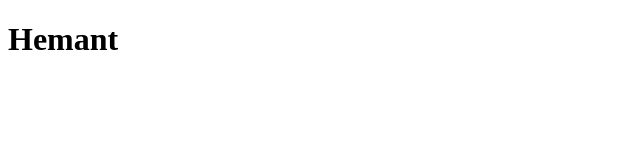
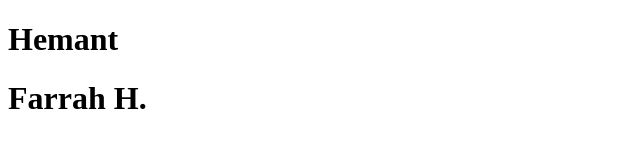
Before and after one commit to farrahh/group, a plain HTML site: page index.html in a window 1280 px wide. Shown: the whole page, without its empty margins (0-640 px from the left). Drawn offline with Linux system fonts and the light colour scheme.

Commit message:
added name farrah

```diff
--- a/index.html
+++ b/index.html
@@ -6,7 +6,7 @@
   </head>
   <body>
     <h1>Hemant</h1>
-    <h1></h1>
+    <h1> Farrah H.</h1>
     <h1></h1>
   </body>
 </html>
```
